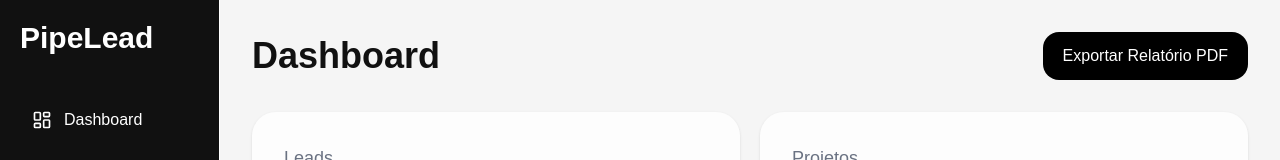
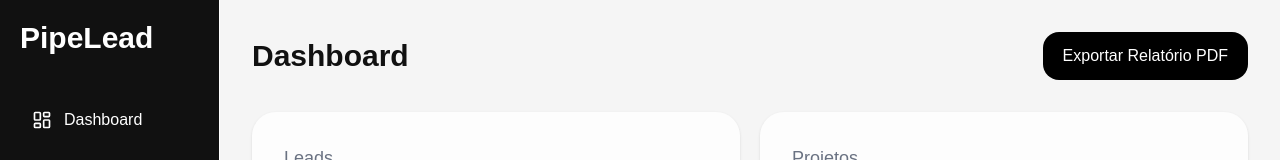
Before and after one commit to avaleadoficial/pipelead2, a Next.js app: page / in a window 1280 px wide. Shown: the top 160 px of the page. Built offline with nearby package versions, Linux system fonts and the light colour scheme.

Commit message:
Change dashboard title size from 4xl to 3xl

```diff
--- a/app/dashboard/page.tsx
+++ b/app/dashboard/page.tsx
@@ -219,7 +219,7 @@
 
         <div className="flex justify-between items-center">
 
-  <h1 className="text-4xl font-bold">
+  <h1 className="text-3xl font-bold">
     Dashboard
   </h1>
 
```
